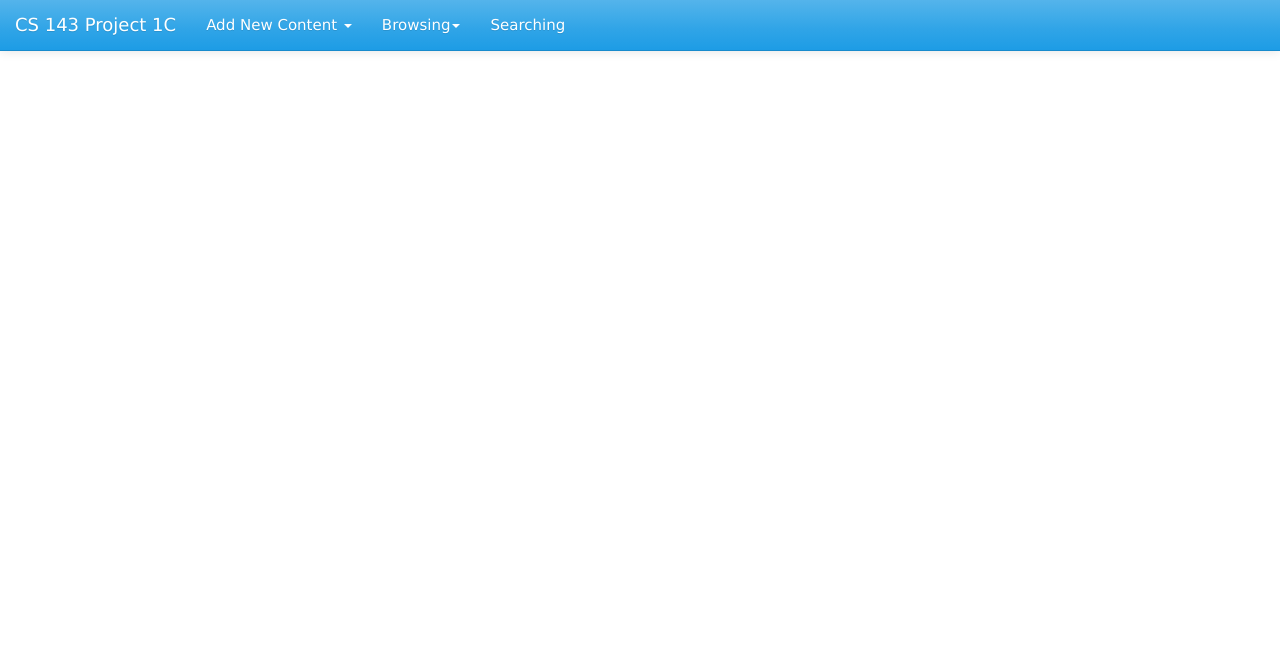
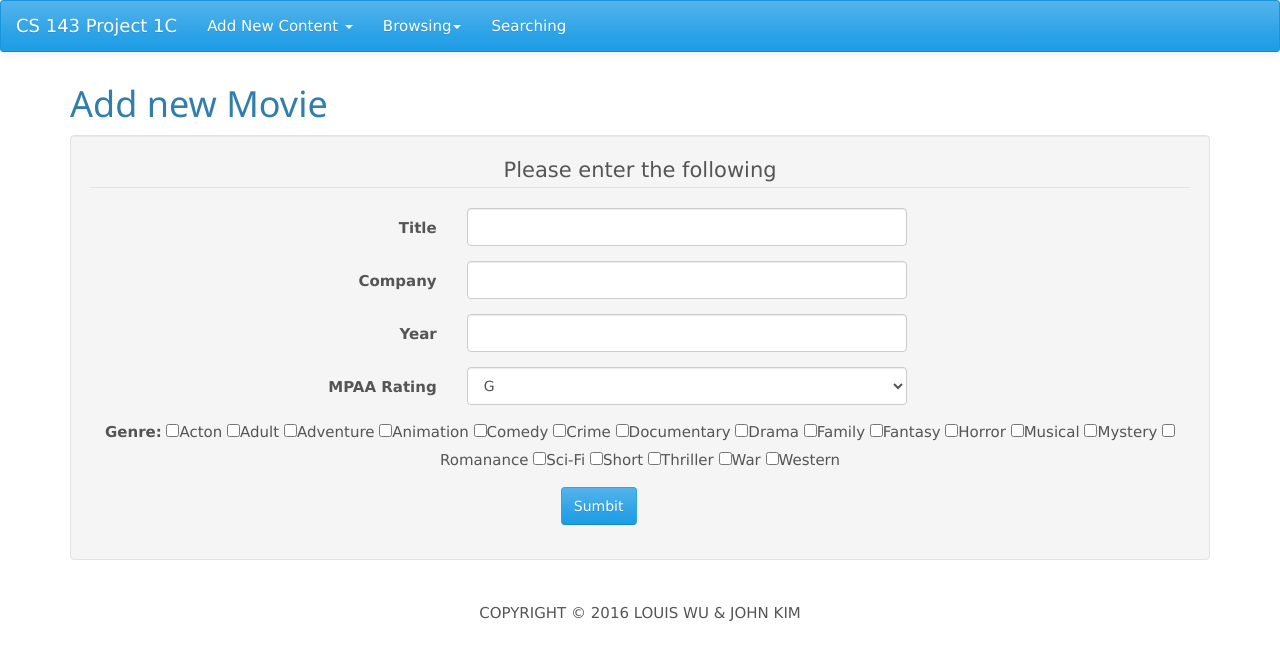
Before and after one commit to louis-wuitton/CS-143-Fall-2016, a PHP site: page /addmovie.php in a window 1280 px wide. Shown: the top 660 px of the page. Run offline with PHP 8.4, Linux system fonts and the light colour scheme; some libraries are stand-ins or nearby versions.

Commit message:
Editted the input text

```diff
--- a/Project-1c/www/addmovie.php
+++ b/Project-1c/www/addmovie.php
@@ -16,7 +16,7 @@
 
 <body data-spy="scroll" data-target=".navbar" data-offset="50">
 
-<nav class="navbar navbar-default navbar-fixed-top">
+<nav class="navbar navbar-default">
       <div class="container-fluid">
                 <div class="navbar-header">
                     <button type="button" class="navbar-toggle collapsed" data-toggle="collapse" data-target="#bs-example-navbar-collapse-1">
@@ -52,8 +52,73 @@
 </nav>
 
 
+<div class="container">
+	<h1> Add new Movie</h1>
+	<div class="well bs-component">
+	    <form method='post' action='m_submit.php' class="form-horizontal">
+	  	<center><legend>Please enter the following</legend></center>
+		<div class="form-group">
+			<label for="title" class="col-sm-4 control-label">Title</label>
+			<div class="col-sm-5 col-offset-sm-2">
+				<input type="text" class="form-control" name="title">
+			</div>
+		</div>
+		<div class="form-group">
+			<label for="company" class="col-sm-4 control-label">Company</label>
+			<div class="col-sm-5 col-offset-sm-2">
+				<input type="text" class="form-control" name="company">
+			</div>
+		</div>
+			<div class="form-group">
+			<label for="year" class="col-sm-4 control-label">Year</label>
+			<div class="col-sm-5 col-offset-sm-2">
+				<input type="text" class="form-control" name="year">
+			</div>
+		</div>
+	        <div class="form-group">
+			<label for="title" class="col-sm-4 control-label">MPAA Rating</label>
+			<div class="col-sm-5 col-offset-sm-2">
+				<select class="form-control" name="rating">
+					<option>G</option>
+					<option>NC-17</option>
+					<option>PG</option>
+					<option>PG-13</option>
+ 					<option>R</option>
+					<option>surrendere</option>
+				</select>
+			</div>
+		</div>
+		<div class="form-group"><center>
+		<label>Genre: </label>
+		<input type="checkbox" name="genre[]" value="Action">Acton
+		<input type="checkbox" name="genre[]" value="Adult">Adult
+		<input type="checkbox" name="genre[]" value="Adventure">Adventure
+		<input type="checkbox" name="genre[]" value="Animation">Animation
+		<input type="checkbox" name="genre[]" value="Comedy">Comedy
+		<input type="checkbox" name="genre[]" value="Crime">Crime
+		<input type="checkbox" name="genre[]" value="Documentary">Documentary
+		<input type="checkbox" name="genre[]" value="Drama">Drama
+		<input type="checkbox" name="genre[]" value="Family">Family
+		<input type="checkbox" name="genre[]" value="Fantasy">Fantasy
+		<input type="checkbox" name="genre[]" value="Horror">Horror
+		<input type="checkbox" name="genre[]" value="Musical">Musical
+		<input type="checkbox" name="genre[]" value="Mystery">Mystery
+		<input type="checkbox" name="genre[]" value="Romanance">Romanance
+		<input type="checkbox" name="genre[]" value="Sci-Fi">Sci-Fi
+		<input type="checkbox" name="genre[]" value="Short">Short
+		<input type="checkbox" name="genre[]" value="Thriller">Thriller
+		<input type="checkbox" name="genre[]" value="War">War
+		<input type="checkbox" name="genre[]" value="Western">Western
 
-
+		</center></div>
+		<div class="form-group">
+			<div class="col-sm-4 col-sm-offset-5">
+				<button type="submit" class="btn btn-primary">Sumbit</button>
+			</div>
+		</div>
+   	 </form>
+	</div>
+</div>
 
  <footer class="row">
      <br>
--- a/Project-1c/www/addperson.php
+++ b/Project-1c/www/addperson.php
@@ -15,7 +15,7 @@
 
 
 <body>
-<nav class="navbar navbar-default navbar-fixed-top">
+<nav class="navbar navbar-default">
       <div class="container-fluid">
                 <div class="navbar-header">
                     <button type="button" class="navbar-toggle collapsed" data-toggle="collapse" data-target="#bs-example-navbar-collapse-1">
@@ -24,7 +24,7 @@
                         <span class="icon-bar"></span>
                         <span class="icon-bar"></span>
                     </button>
-                    <a class="navbar-brand">CS 143 Project 1C</a>
+                    <a class="navbar-brand" href="/">CS 143 Project 1C</a>
                 </div>
                 <div class="collapse navbar-collapse" id="bs-example-navbar-collapse-1">
                     <ul class="nav navbar-nav">
```
